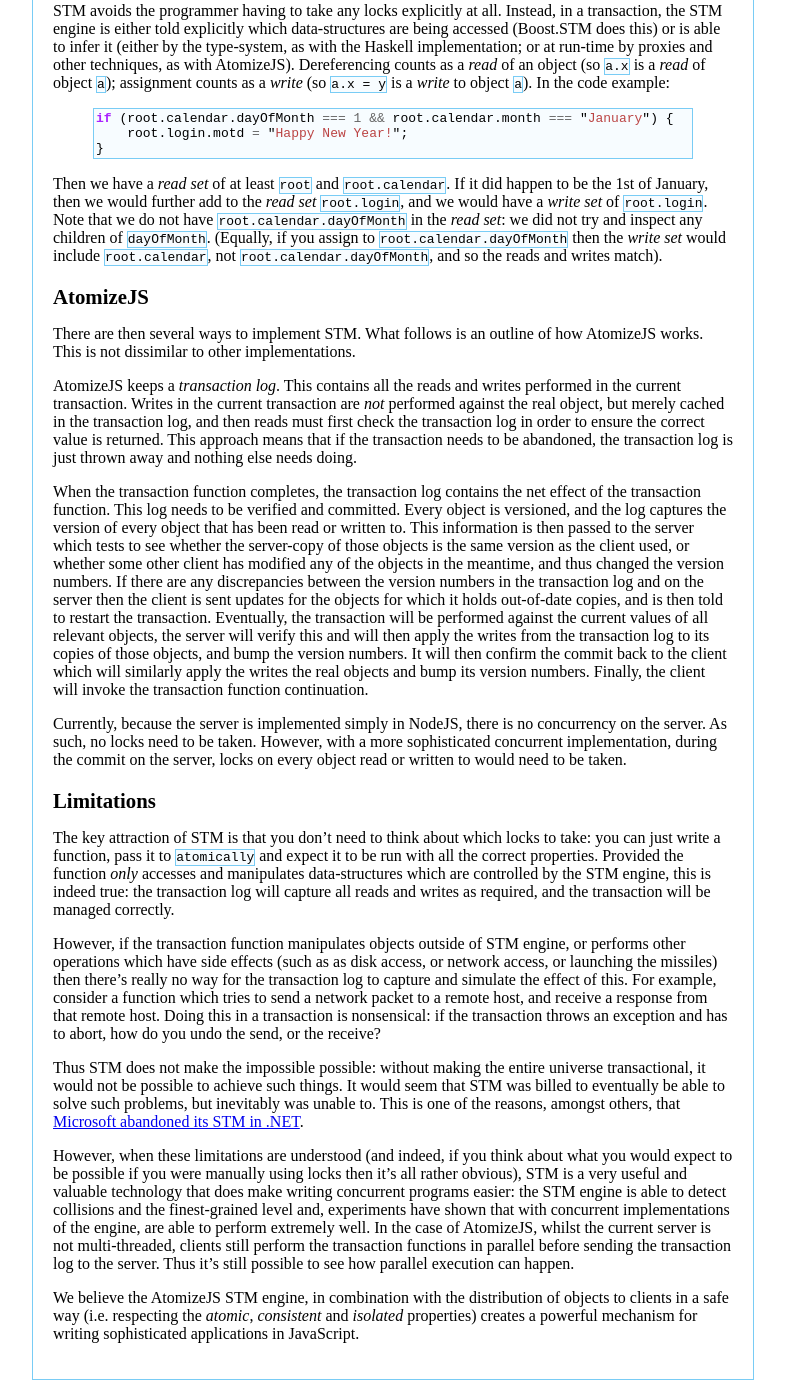
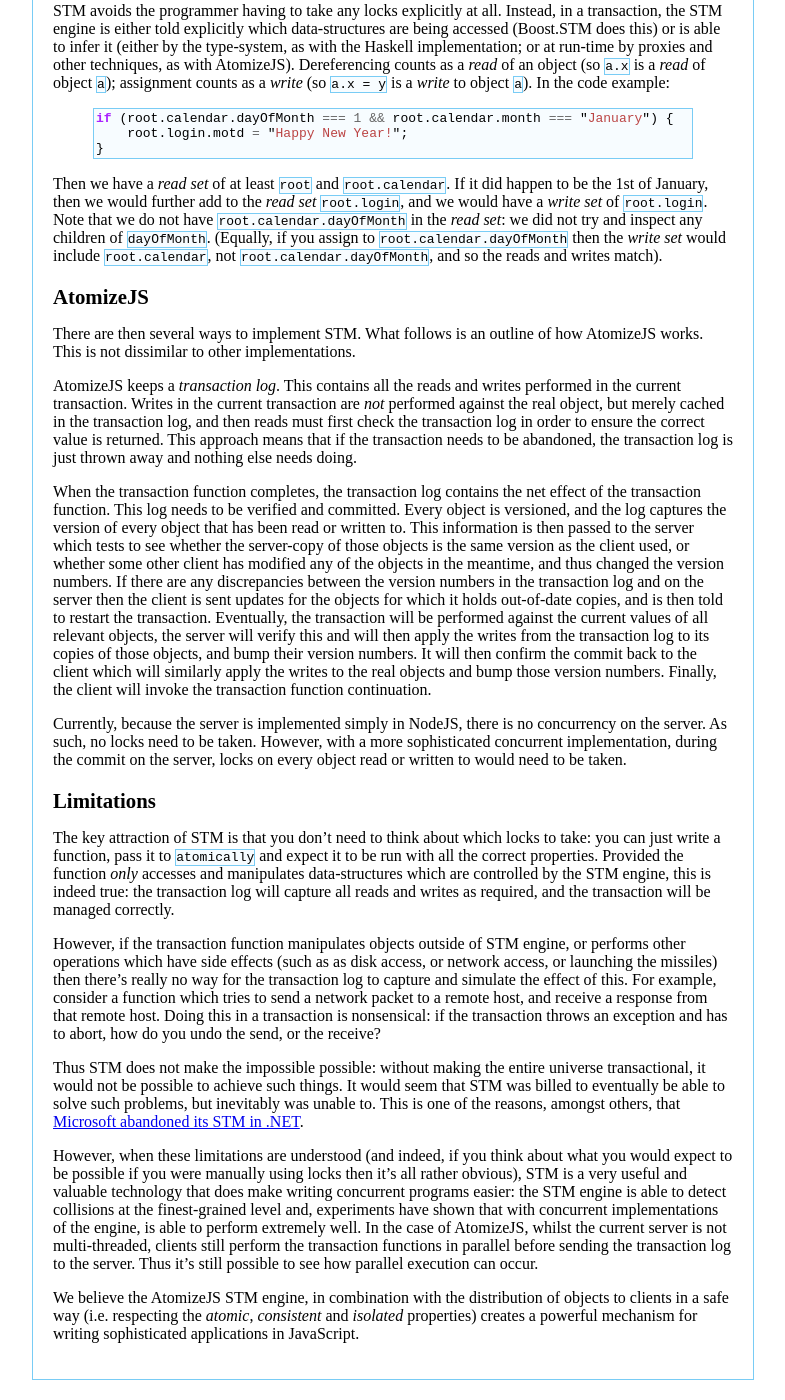
Before and after one commit to atomizejs/atomizejs.github.com, a Jekyll site: the page built from background.markdown, in a window 1280 px wide and 1400 px high, scrolled down 619 px. Shown: the whole window, without its empty margins (292-1077 px from the left). Built offline with Jekyll 4.4.1, drawn with Linux system fonts in a browser that asks for light colours; Markdown is read by kramdown in place of the engine named in the settings.

Commit message:
Proof-read bits

```diff
--- a/background.markdown
+++ b/background.markdown
@@ -93,10 +93,11 @@
 restart the transaction. Eventually, the transaction will be performed
 against the current values of all relevant objects, the server will
 verify this and will then apply the writes from the transaction log to
-its copies of those objects, and bump the version numbers. It will
+its copies of those objects, and bump their version numbers. It will
 then confirm the commit back to the client which will similarly apply
-the writes the real objects and bump its version numbers. Finally, the
-client will invoke the transaction function continuation.
+the writes to the real objects and bump those version
+numbers. Finally, the client will invoke the transaction function
+continuation.
 
 Currently, because the server is implemented simply in NodeJS, there
 is no concurrency on the server. As such, no locks need to be
@@ -135,13 +136,13 @@
 think about what you would expect to be possible if you were manually
 using locks then it's all rather obvious), STM is a very useful and
 valuable technology that does make writing concurrent programs easier:
-the STM engine is able to detect collisions and the finest-grained
+the STM engine is able to detect collisions at the finest-grained
 level and, experiments have shown that with concurrent implementations
-of the engine, are able to perform extremely well. In the case of
+of the engine, is able to perform extremely well. In the case of
 AtomizeJS, whilst the current server is not multi-threaded, clients
 still perform the transaction functions in parallel before sending the
 transaction log to the server. Thus it's still possible to see how
-parallel execution can happen.
+parallel execution can occur.
 
 We believe the AtomizeJS STM engine, in combination with the
 distribution of objects to clients in a safe way (i.e. respecting the
```
